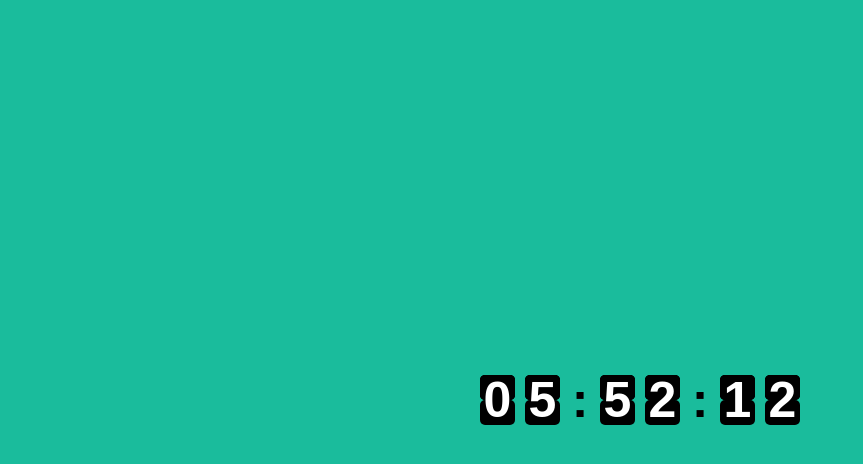
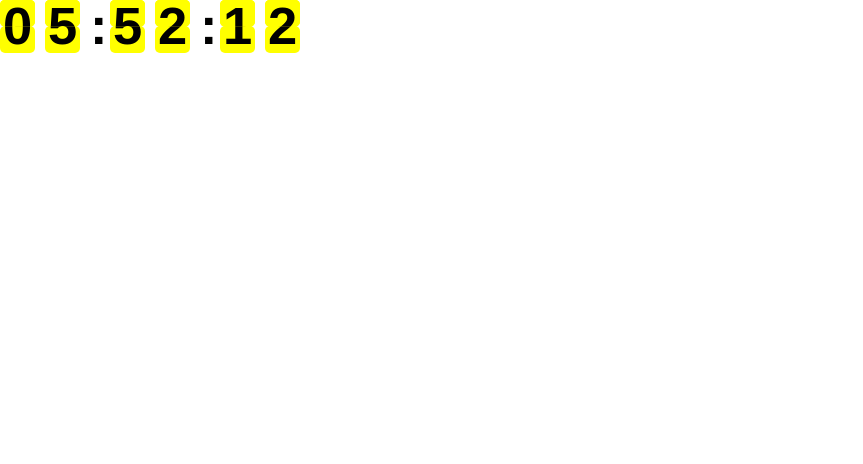
Before and after one commit to banmawang/flipClock, a Vue app: page / in a window 1280 px wide. Shown: the top 464 px of the page, without its empty margins (0-863 px from the left). Built offline with nearby package versions, Linux system fonts and the light colour scheme.

Commit message:
定义scss变量

```diff
--- a/src/main/index.ts
+++ b/src/main/index.ts
@@ -6,11 +6,13 @@ import icon from '../../resources/icon.png?asset'
 function createWindow(): void {
   // Create the browser window.
   const mainWindow = new BrowserWindow({
-    width: 500,
-    height: 300,
+    width: 330,
+    height: 80,
     show: false,
     x: 1000,
     y: 60,
+    maximizable: false,
+    resizable: false,
     frame: false,
     transparent: true,
     alwaysOnTop: true,
--- a/src/renderer/src/assets/_vars.scss
+++ b/src/renderer/src/assets/_vars.scss
@@ -1,3 +1,4 @@
-$width: 35px;
-$height: 50px;
-$bgColor: #000;
+$width: var(--width, 35px);
+$height: calc($width * 1.5);
+$bgColor: var(--bgColor, #f1c40f);
+$color: var(--color, white);
--- a/src/renderer/src/assets/flipClock.scss
+++ b/src/renderer/src/assets/flipClock.scss
@@ -7,11 +7,11 @@
   box-sizing: border-box;
 }
 
-body {
-  background-color: #1abc9c;
-  @include size(100vw, 100vh);
-  @include flex();
-}
+// body {
+//   background-color: #1abc9c;
+//   @include size(100vw, 100vh);
+//   @include flex();
+// }
 
 .main {
   display: flex;
@@ -26,7 +26,7 @@ body {
 .main > p::after {
   content: ':';
   display: block;
-  @include size(20px, $height);
+  @include size(10px, $height);
   font: bold $height arial;
   text-align: center;
   line-height: $height;
@@ -38,11 +38,11 @@ body {
   &::after {
     display: block;
     border-radius: 5px;
-    @include size($width, $height/2);
+    @include size($width, calc($height/2));
     text-align: center;
     font: bold $height arial;
     overflow: hidden;
-    color: white;
+    color: $color;
     background-color: $bgColor;
   }
   &::before {
@@ -56,7 +56,7 @@ body {
 }
 
 .main > section > div:nth-child(2) {
-  @include size($width, $height/2);
+  @include size($width, calc($height/2));
   // transform-style: preserve-3d;
   backface-visibility: hidden;
   transition: 0.5s;
--- /dev/null
+++ b/src/renderer/src/assets/global.scss
@@ -0,0 +1,11 @@
+.drag {
+  -webkit-app-region: drag;
+}
+
+.nodrag,
+input,
+select,
+textarea,
+option {
+  -webkit-app-region: no-drag;
+}
--- a/src/renderer/src/main.ts
+++ b/src/renderer/src/main.ts
@@ -1,6 +1,7 @@
 import { createApp } from 'vue'
 import App from './App.vue'
 import router from '@renderer/route'
+import '@renderer/assets/global.scss'
 
 const app = createApp(App)
 app.use(router)
--- a/src/renderer/src/views/Home.vue
+++ b/src/renderer/src/views/Home.vue
@@ -19,8 +19,13 @@ onMounted(() => {
 
 <template>
   <main>
-    <div id="bm"></div>
+    <div id="bm" class="drag"></div>
   </main>
 </template>
 
-<style lang="scss"></style>
+<style lang="scss">
+:root {
+  --bgColor: yellow;
+  --color: #000;
+}
+</style>
```
